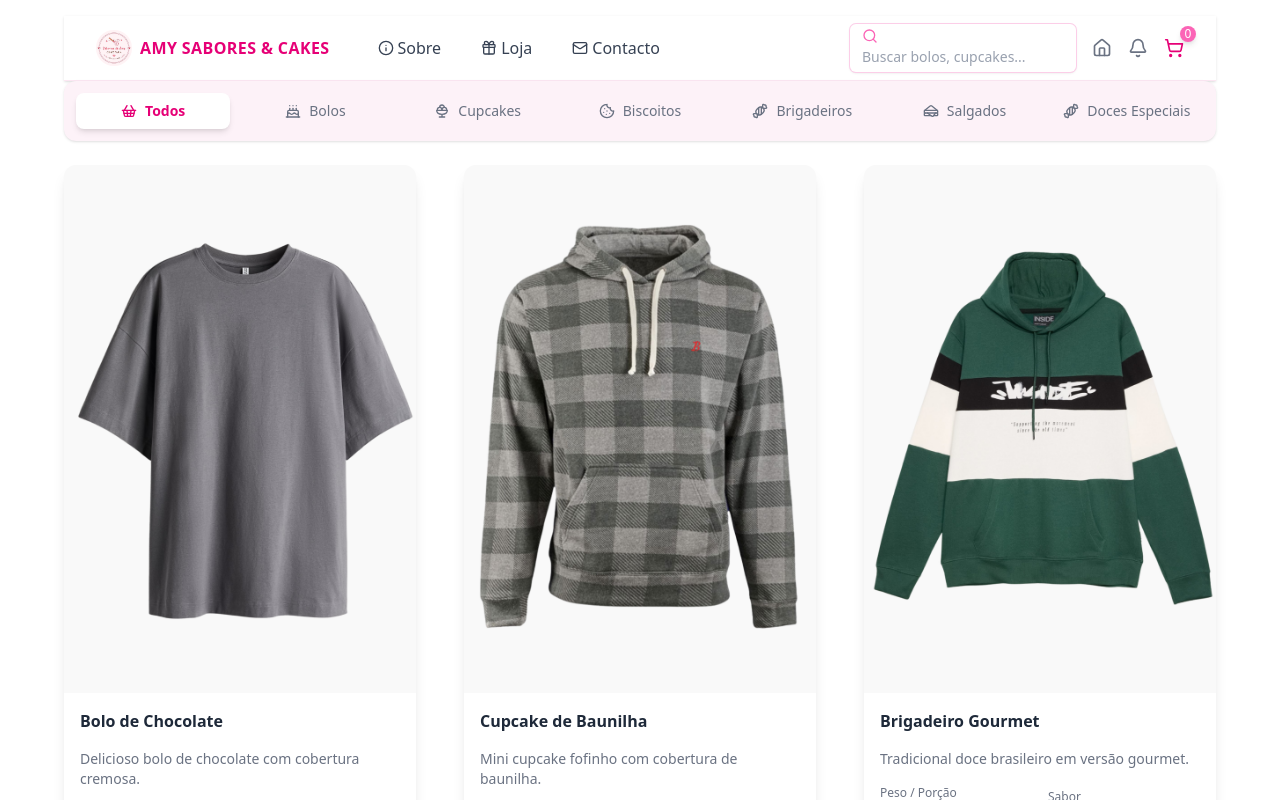
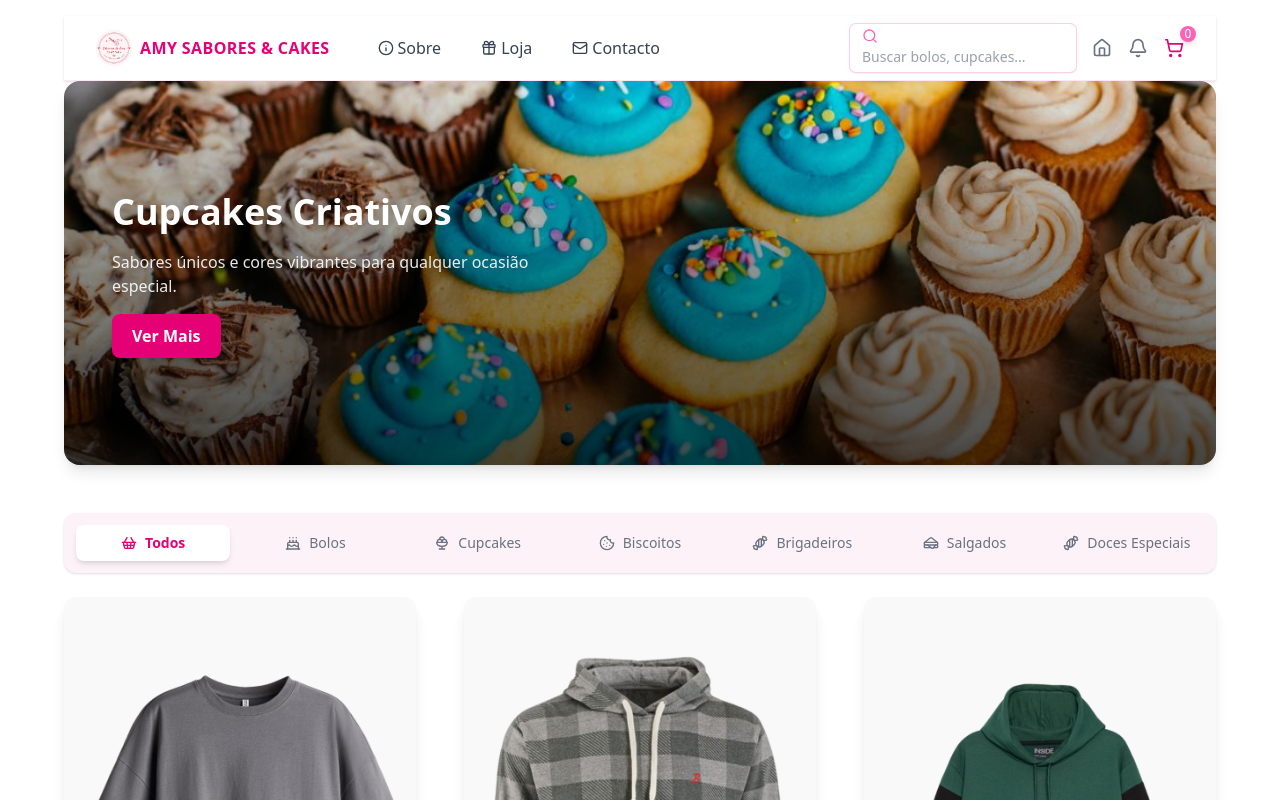
Before and after one commit to NiltonNovele/amysabores, a Next.js app: page / in a window 1280 px wide. Shown: the top 800 px of the page. Built offline with nearby package versions, Linux system fonts and the light colour scheme.

Commit message:
fixed homepage

```diff
--- a/src/app/page.tsx
+++ b/src/app/page.tsx
@@ -1,7 +1,119 @@
 "use client";
 
 import ProductList from "@/components/ProductList";
+import Image from "next/image";
+import { useState, useEffect } from "react";
+import Link from "next/link";
+import { ChevronLeft, ChevronRight } from "lucide-react";
 
-export default function HomePage() {
-  return <ProductList category="" params="homepage" />;
+type FeaturedSlide = {
+  id: number;
+  image: string;
+  title: string;
+  description: string;
+  ctaLink: string;
+  ctaLabel: string;
+};
+
+const featuredSlides: FeaturedSlide[] = [
+  {
+    id: 1,
+    image: "/banner1.webp",
+    title: "Bolos Artesanais",
+    description: "Deliciosos bolos feitos com ingredientes frescos e muito amor.",
+    ctaLink: "/produtos/?category=bolos",
+    ctaLabel: "Comprar Agora",
+  },
+  {
+    id: 2,
+    image: "/banner20.jpg",
+    title: "Cupcakes Criativos",
+    description: "Sabores únicos e cores vibrantes para qualquer ocasião especial.",
+    ctaLink: "/produtos/?category=cupcakes",
+    ctaLabel: "Ver Mais",
+  },
+  {
+    id: 3,
+    image: "/banner3.webp",
+    title: "Brigadeiros Gourmet",
+    description: "Pequenas delícias que tornam cada momento inesquecível.",
+    ctaLink: "/produtos/?category=brigadeiros",
+    ctaLabel: "Comprar Agora",
+  },
+];
+
+interface ClientHomepageProps {
+  category?: string;
 }
+
+export default function HomePage({ category }: ClientHomepageProps) {
+  const [currentSlide, setCurrentSlide] = useState(0);
+
+  useEffect(() => {
+    const interval = setInterval(() => {
+      setCurrentSlide((prev) => (prev + 1) % featuredSlides.length);
+    }, 5000);
+    return () => clearInterval(interval);
+  }, []);
+
+  const handlePrev = () =>
+    setCurrentSlide((prev) => (prev === 0 ? featuredSlides.length - 1 : prev - 1));
+  const handleNext = () => setCurrentSlide((prev) => (prev + 1) % featuredSlides.length);
+
+  return (
+    <div className="space-y-12">
+      {/* SLIDER */}
+      <div className="bg-white relative w-full aspect-video md:aspect-3/1 overflow-hidden rounded-2xl shadow-lg">
+        {featuredSlides.map((slide, idx) => (
+          <div
+            key={slide.id}
+            className={`absolute inset-0 transition-opacity duration-700 ${
+              idx === currentSlide ? "opacity-100 z-10" : "opacity-0 z-0"
+            }`}
+          >
+            <Image src={slide.image} alt={slide.title} fill className="object-cover" />
+            <div className="absolute inset-0 bg-linear-to-t from-black/70 via-black/40 to-transparent" />
+            <div className="absolute inset-0 flex flex-col justify-end md:justify-center items-center md:items-start text-center md:text-left px-5 md:px-12 pb-8 md:pb-0 text-white space-y-3 md:space-y-4">
+              <h2 className="text-xl sm:text-2xl md:text-4xl font-bold leading-tight max-w-lg">
+                {slide.title}
+              </h2>
+              <p className="text-xs sm:text-sm md:text-base max-w-md opacity-90">{slide.description}</p>
+              <Link
+                href={slide.ctaLink}
+                className="mt-2 md:mt-0 bg-pink-600 hover:bg-pink-700 active:scale-95 transition-all duration-200 px-5 py-2.5 rounded-lg text-sm md:text-base font-semibold shadow-md"
+              >
+                {slide.ctaLabel}
+              </Link>
+            </div>
+          </div>
+        ))}
+        <button
+          onClick={handlePrev}
+          className="absolute top-1/2 left-2 md:left-4 -translate-y-1/2 bg-white/70 hover:bg-white/90 active:scale-95 rounded-full p-3 md:p-2 shadow-md transition"
+        >
+          <ChevronLeft className="w-5 h-5 text-gray-800" />
+        </button>
+        <button
+          onClick={handleNext}
+          className="absolute top-1/2 right-2 md:right-4 -translate-y-1/2 bg-white/70 hover:bg-white/90 active:scale-95 rounded-full p-3 md:p-2 shadow-md transition"
+        >
+          <ChevronRight className="w-5 h-5 text-gray-800" />
+        </button>
+        <div className="absolute bottom-3 md:bottom-4 left-1/2 -translate-x-1/2 flex gap-2">
+          {featuredSlides.map((_, idx) => (
+            <button
+              key={idx}
+              onClick={() => setCurrentSlide(idx)}
+              className={`w-2.5 h-2.5 md:w-3 md:h-3 rounded-full transition-all ${
+                idx === currentSlide ? "bg-pink-600 scale-110" : "bg-white/50"
+              }`}
+            />
+          ))}
+        </div>
+      </div>
+
+      {/* PRODUCT LIST */}
+      <ProductList category={category || ""} params="homepage" />
+    </div>
+  );
+}
```
